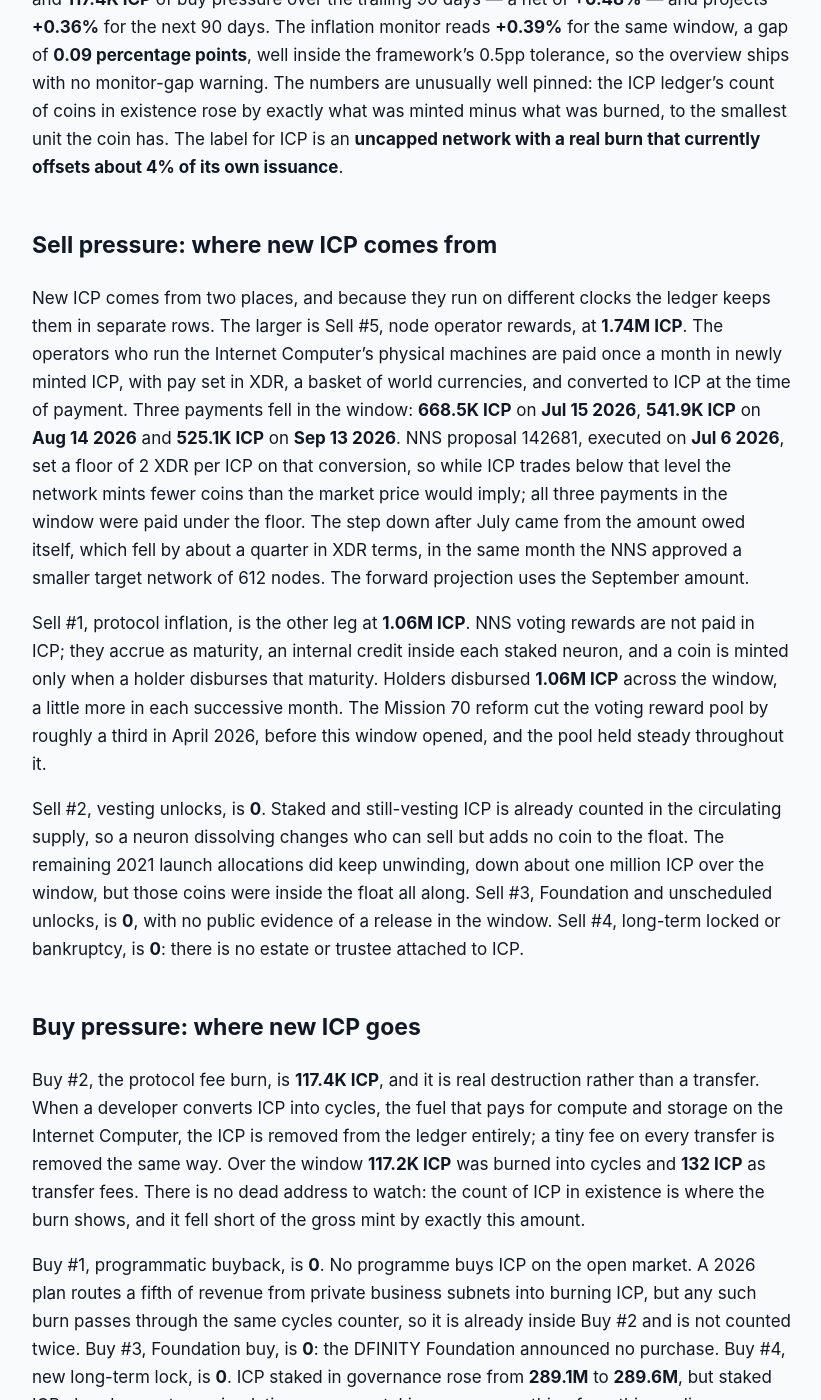
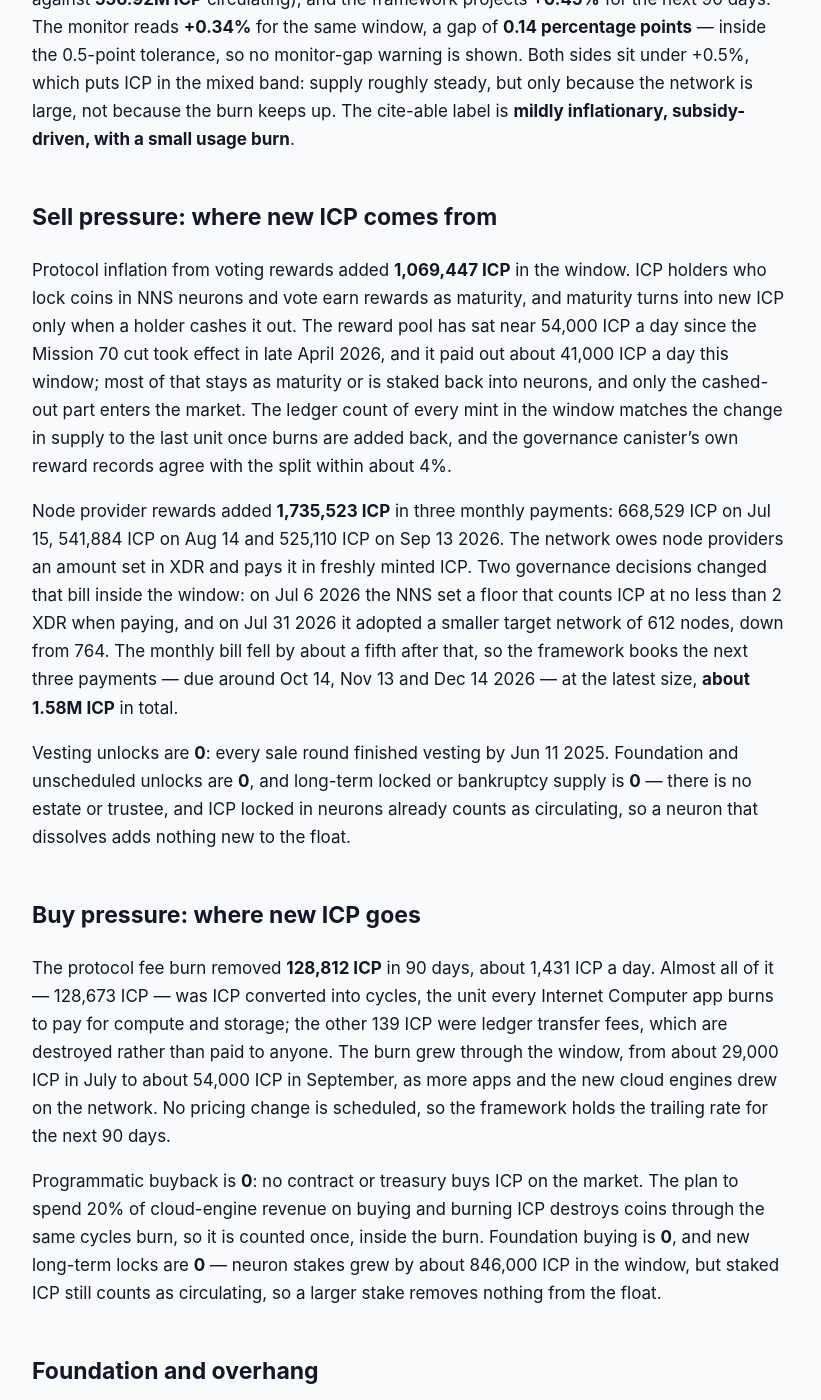
Before and after one commit to jeevansongmy-spec/mrnasdog-articles, a Jekyll site: the page built from crypto/icp-pressure-framework.md, in a window 1280 px wide and 1400 px high, scrolled down 465 px. Shown: the whole window, without its empty margins (228-1049 px from the left). Built offline with Jekyll 4.4.1, drawn with Linux system fonts in a browser that asks for light colours; some of the changed text lies outside the part shown.

Commit message:
publish: crypto/icp-pressure-framework

```diff
--- a/crypto/icp-pressure-framework.md
+++ b/crypto/icp-pressure-framework.md
@@ -1,6 +1,6 @@
 ---
 title: "ICP Inflation Analysis · September 2026 · Mixed flows · supply roughly steady"
-description: "Mixed flows, supply roughly steady: ICP reads +0.48% over 90 days. The Internet Computer minted 2.80M ICP and burned 117.4K into compute, with no buyback."
+description: "ICP supply is roughly steady but rising: 2.80M ICP minted for node providers and voting rewards against a 128.8K cycles burn gives +0.48% net in 90 days."
 canonical_url: "https://mrnasdog.com/research/icp/inflation"
 tags: ["crypto", "icp", "internet-computer", "staking"]
 published: true
@@ -8,42 +8,48 @@ published: true
 
 > Originally published at **[mrnasdog.com/research/icp/inflation](https://mrnasdog.com/research/icp/inflation)** by MrNasdog.
 
-The Internet Computer is one of the few networks that genuinely destroys its own coin, yet over the 90 days to **Sep 15 2026** it still created far more ICP than it burned. The Pressure Framework reads ICP at **+0.48%** net over the trailing 90 days and **+0.36%** over the next 90: sell pressure of **2.80M ICP** from node operator pay and cashed-out voting rewards, buy pressure of **117.4K ICP** burned into compute, against a supply monitor reading of **+0.39%**. ICP has no supply cap; the only brake on issuance is what the NNS governance system votes to pay.
+The MrNasdog Pressure Framework reads ICP at **+0.48% net** over the last 90 days and **+0.45%** over the next 90: the Internet Computer minted **2.80M ICP** between Jul 1 and Sep 29 2026 and burned **128.8K ICP**, so supply grew by about **2.68M ICP**. The new ICP comes from two protocol payments — **1.74M ICP** to node providers and **1.07M ICP** of voting rewards that neuron holders cashed out — while the only thing that removes ICP is the burn of ICP into cycles, the fuel apps pay for computing. Nothing vests, there is no buyback, and ICP has no supply cap; the burn covers under 5% of what is minted.
 
 ## The verdict, in one paragraph
 
-Against a circulating base of **556.8M ICP**, the framework books **2.80M ICP** of sell pressure and **117.4K ICP** of buy pressure over the trailing 90 days — a net of **+0.48%** — and projects **+0.36%** for the next 90 days. The inflation monitor reads **+0.39%** for the same window, a gap of **0.09 percentage points**, well inside the framework's 0.5pp tolerance, so the overview ships with no monitor-gap warning. The numbers are unusually well pinned: the ICP ledger's count of coins in existence rose by exactly what was minted minus what was burned, to the smallest unit the coin has. The label for ICP is an **uncapped network with a real burn that currently offsets about 4% of its own issuance**.
+ICP supply grew **+0.48%** in the trailing 90 days (2,804,970 ICP minted, 128,812 ICP burned, against **556.92M ICP** circulating), and the framework projects **+0.45%** for the next 90 days. The monitor reads **+0.34%** for the same window, a gap of **0.14 percentage points** — inside the 0.5-point tolerance, so no monitor-gap warning is shown. Both sides sit under +0.5%, which puts ICP in the mixed band: supply roughly steady, but only because the network is large, not because the burn keeps up. The cite-able label is **mildly inflationary, subsidy-driven, with a small usage burn**.
 
 ## Sell pressure: where new ICP comes from
 
-New ICP comes from two places, and because they run on different clocks the ledger keeps them in separate rows. The larger is Sell #5, node operator rewards, at **1.74M ICP**. The operators who run the Internet Computer's physical machines are paid once a month in newly minted ICP, with pay set in XDR, a basket of world currencies, and converted to ICP at the time of payment. Three payments fell in the window: **668.5K ICP** on **Jul 15 2026**, **541.9K ICP** on **Aug 14 2026** and **525.1K ICP** on **Sep 13 2026**. NNS proposal 142681, executed on **Jul 6 2026**, set a floor of 2 XDR per ICP on that conversion, so while ICP trades below that level the network mints fewer coins than the market price would imply; all three payments in the window were paid under the floor. The step down after July came from the amount owed itself, which fell by about a quarter in XDR terms, in the same month the NNS approved a smaller target network of 612 nodes. The forward projection uses the September amount.
+Protocol inflation from voting rewards added **1,069,447 ICP** in the window. ICP holders who lock coins in NNS neurons and vote earn rewards as maturity, and maturity turns into new ICP only when a holder cashes it out. The reward pool has sat near 54,000 ICP a day since the Mission 70 cut took effect in late April 2026, and it paid out about 41,000 ICP a day this window; most of that stays as maturity or is staked back into neurons, and only the cashed-out part enters the market. The ledger count of every mint in the window matches the change in supply to the last unit once burns are added back, and the governance canister's own reward records agree with the split within about 4%.
 
-Sell #1, protocol inflation, is the other leg at **1.06M ICP**. NNS voting rewards are not paid in ICP; they accrue as maturity, an internal credit inside each staked neuron, and a coin is minted only when a holder disburses that maturity. Holders disbursed **1.06M ICP** across the window, a little more in each successive month. The Mission 70 reform cut the voting reward pool by roughly a third in April 2026, before this window opened, and the pool held steady throughout it.
+Node provider rewards added **1,735,523 ICP** in three monthly payments: 668,529 ICP on Jul 15, 541,884 ICP on Aug 14 and 525,110 ICP on Sep 13 2026. The network owes node providers an amount set in XDR and pays it in freshly minted ICP. Two governance decisions changed that bill inside the window: on Jul 6 2026 the NNS set a floor that counts ICP at no less than 2 XDR when paying, and on Jul 31 2026 it adopted a smaller target network of 612 nodes, down from 764. The monthly bill fell by about a fifth after that, so the framework books the next three payments — due around Oct 14, Nov 13 and Dec 14 2026 — at the latest size, **about 1.58M ICP** in total.
 
-Sell #2, vesting unlocks, is **0**. Staked and still-vesting ICP is already counted in the circulating supply, so a neuron dissolving changes who can sell but adds no coin to the float. The remaining 2021 launch allocations did keep unwinding, down about one million ICP over the window, but those coins were inside the float all along. Sell #3, Foundation and unscheduled unlocks, is **0**, with no public evidence of a release in the window. Sell #4, long-term locked or bankruptcy, is **0**: there is no estate or trustee attached to ICP.
+Vesting unlocks are **0**: every sale round finished vesting by Jun 11 2025. Foundation and unscheduled unlocks are **0**, and long-term locked or bankruptcy supply is **0** — there is no estate or trustee, and ICP locked in neurons already counts as circulating, so a neuron that dissolves adds nothing new to the float.
 
 ## Buy pressure: where new ICP goes
 
-Buy #2, the protocol fee burn, is **117.4K ICP**, and it is real destruction rather than a transfer. When a developer converts ICP into cycles, the fuel that pays for compute and storage on the Internet Computer, the ICP is removed from the ledger entirely; a tiny fee on every transfer is removed the same way. Over the window **117.2K ICP** was burned into cycles and **132 ICP** as transfer fees. There is no dead address to watch: the count of ICP in existence is where the burn shows, and it fell short of the gross mint by exactly this amount.
+The protocol fee burn removed **128,812 ICP** in 90 days, about 1,431 ICP a day. Almost all of it — 128,673 ICP — was ICP converted into cycles, the unit every Internet Computer app burns to pay for compute and storage; the other 139 ICP were ledger transfer fees, which are destroyed rather than paid to anyone. The burn grew through the window, from about 29,000 ICP in July to about 54,000 ICP in September, as more apps and the new cloud engines drew on the network. No pricing change is scheduled, so the framework holds the trailing rate for the next 90 days.
 
-Buy #1, programmatic buyback, is **0**. No programme buys ICP on the open market. A 2026 plan routes a fifth of revenue from private business subnets into burning ICP, but any such burn passes through the same cycles counter, so it is already inside Buy #2 and is not counted twice. Buy #3, Foundation buy, is **0**: the DFINITY Foundation announced no purchase. Buy #4, new long-term lock, is **0**. ICP staked in governance rose from **289.1M** to **289.6M**, but staked ICP already counts as circulating, so more staking removes nothing from this reading.
+Programmatic buyback is **0**: no contract or treasury buys ICP on the market. The plan to spend 20% of cloud-engine revenue on buying and burning ICP destroys coins through the same cycles burn, so it is counted once, inside the burn. Foundation buying is **0**, and new long-term locks are **0** — neuron stakes grew by about 846,000 ICP in the window, but staked ICP still counts as circulating, so a larger stake removes nothing from the float.
 
 ## Foundation and overhang
 
-The largest overhang on ICP is not a team wallet. It is **96.1M ICP-equivalent** of uncashed voting-reward maturity, about 17% of supply, which grew by **1.83M** across the window and becomes new ICP the moment holders disburse it. There is no schedule; it converts at the holders' pace, and it is read from the NNS governance canister at every rebuild. Second is the **20.2M ICP** still inside unwinding 2021 launch allocations, supply-neutral under this denominator but spendable as it releases. Third is the Neurons' Fund, the governance-run pool that backs new projects, at **15.3M ICP** staked plus **5.8M** of maturity, deployable only by an NNS vote. Fourth is the DFINITY Foundation itself, whose holdings are not published as an identifiable set of wallets and are tracked through its disclosures. If any of these balances falls between refreshes by more than its schedule explains, that outflow enters Sell #3 at the next refresh.
+The largest overhang on ICP is not a wallet. It is **about 96.45M ICP** of earned but uncashed voting rewards held as neuron maturity, plus **16.94M ICP** of maturity staked back into neurons. None of it is ICP yet; it becomes new supply only when holders cash it out, which is exactly the flow the voting-reward row measures each window. The maturity balance rose by about 1.79M ICP in these 90 days, so the backlog is still growing faster than it is being drawn down.
 
-## How ICP compares to other uncapped proof-of-stake chains
+Three other holdings are tracked, all already inside the circulating count: the genesis bucket of seed and early-contributor neurons (about **20.24M ICP**), the Neurons' Fund (**15.27M ICP** staked plus 5.80M ICP of maturity, which only an NNS vote can commit to new projects), and the DFINITY Foundation's own holdings, which the Foundation does not publish as one figure. Its known governance neuron holds only 10 ICP. If any of these balances falls between refreshes, or if cashed-out maturity jumps well above the trailing rate, the outflow enters the sell side at the next refresh.
 
-ICP sits in the class of uncapped, continuously issuing proof-of-stake networks, alongside most Cosmos-based chains, where staking rewards are a policy decision rather than a number fixed in code. Two features set it apart. First, a large part of its issuance pays for hardware rather than for staking: node operator rewards were **1.74M** of the **2.80M ICP** minted, a cost that proof-of-work chains carry through block subsidies and most proof-of-stake chains fold into validator rewards. Second, its voting rewards only become coins when claimed, so realised issuance runs well below the headline reward rate.
+## How ICP compares to other uncapped proof-of-stake Layer 1s
 
-On the burn side ICP resembles Ethereum more than a typical staking chain: usage destroys the native coin, and the burn scales with demand for compute. The difference is scale. Ethereum's base-fee burn has at times exceeded its issuance; ICP's cycles burn offset about 4% of minting in this window. Against exchange tokens that run scheduled buyback-and-burn programmes, ICP has no discretionary lever at all: the burn is purely mechanical, which makes it honest, and small.
+ICP pays for security the way most uncapped proof-of-stake chains do — with new coins — but it splits the bill in two. Staking-reward chains such as Ethereum and Polkadot mint rewards straight to validators or stakers; ICP mints both a governance reward to neuron holders and a hardware bill to node providers, and the node bill is priced in XDR, so a falling ICP price means more ICP minted for the same machines. The Jul 6 2026 floor of 2 XDR per ICP caps that effect, which is a design choice few other Layer 1s have.
+
+On the burn side, ICP's reverse-gas model means apps, not users, burn the coin: developers convert ICP into cycles and the cycles pay for compute. That makes the burn a measure of real usage, similar in spirit to Ethereum's base-fee burn, but at today's size it offsets under 5% of minting, against about 1% on Ethereum in its latest window. Chains with a hard cap and halving, like Bitcoin, have no burn to lean on but a schedule that only shrinks; ICP has no cap, so its supply path depends on NNS votes and on how fast usage grows.
+
+The one structural feature with no close match elsewhere is the maturity backlog. Most staking chains pay rewards as liquid coins at once; ICP lets them pile up as maturity that is not yet supply. That keeps the measured inflation lower today than the reward rate suggests, and it leaves about 96.45M ICP that could become supply faster if holders decide to cash out together.
 
 ## What to watch in the next 90 days
 
-First, the node operator payments due around **Oct 14 2026** and **Nov 13 2026**, projected at about **525.1K ICP** each; the next one after lands around **Dec 14 2026**, just past the forecast window, and would lift the projection to roughly **+0.45%** if it arrives early. Second, the ICP price against the 2 XDR floor: above it, each payment mints fewer coins; below it, the floor caps the mint. Third, maturity disbursement, which has risen month over month and draws on a **96.1M** reserve. Fourth, the cycles burn, the only buy-side mechanism, where any real growth in compute demand shows up directly. Fifth, NNS governance, where node reward, topology and network economics proposals continue to change the size of the mint.
+The next node provider payments are due around **Oct 14 2026**, **Nov 13 2026** and **Dec 14 2026**; each is booked at about 525,110 ICP, and each will be smaller if the 30-day ICP price stays above 2 XDR, because the floor then stops binding. Watch the NNS for any further Mission 70 proposal on voting rewards or node pay — the plan's goal is to cut ICP inflation by at least 70% by the end of 2026, and a new cut would lower the sell side. Watch the cycles burn, which rose each month this window; a burn above about 1,500 ICP a day would lower the forward number. Watch the maturity backlog of about 96.45M ICP: a jump in cash-outs would raise the sell side quickly.
 
 ## Summary
 
-The MrNasdog Pressure Framework reads ICP at **+0.48%** over the trailing 90 days and **+0.36%** projected: mixed flows, supply roughly steady but still growing. The Internet Computer minted **2.80M ICP** for node operators and cashed-out voting rewards and burned **117.4K ICP** into compute, with no buyback. The key risk is the **96.1M ICP-equivalent** of unclaimed maturity, which can turn into new coins at holders' discretion. ICP has no supply cap, so the ceiling on issuance is whatever NNS governance votes to pay.
+ICP is mildly inflationary: the Internet Computer minted 2.80M ICP in the last 90 days — 1.74M ICP for node providers and 1.07M ICP of cashed-out voting rewards — and burned 128.8K ICP for cycles, for a net **+0.48%**, with **+0.45%** projected for the next 90 days. The mechanism is an uncapped subsidy paid in new ICP, trimmed by a usage burn that covers under 5% of it. The key risk is the 96.45M ICP maturity backlog, which can turn into supply whenever holders cash out. ICP has no supply cap; its inflation falls only if the NNS keeps cutting rewards or the cycles burn grows many times larger.
 
-*MrNasdog Pressure Framework analysis of ICP, Metric 1 — Inflation. Data + explanation only. Not financial advice. Updated Sep 15 2026.*
+---
+
+*MrNasdog Pressure Framework analysis of ICP, Metric 1 — Inflation. Data + explanation only. Not financial advice. Checked Sep 29 2026.*
```
